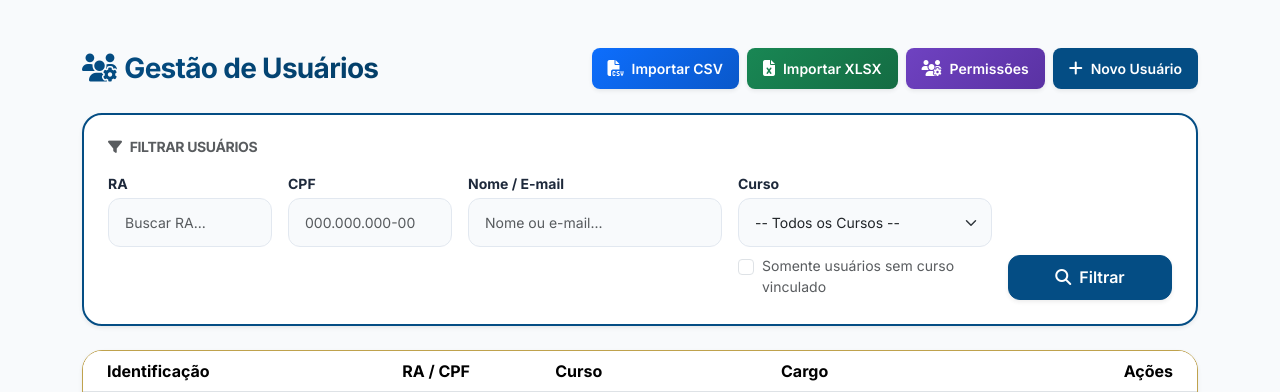
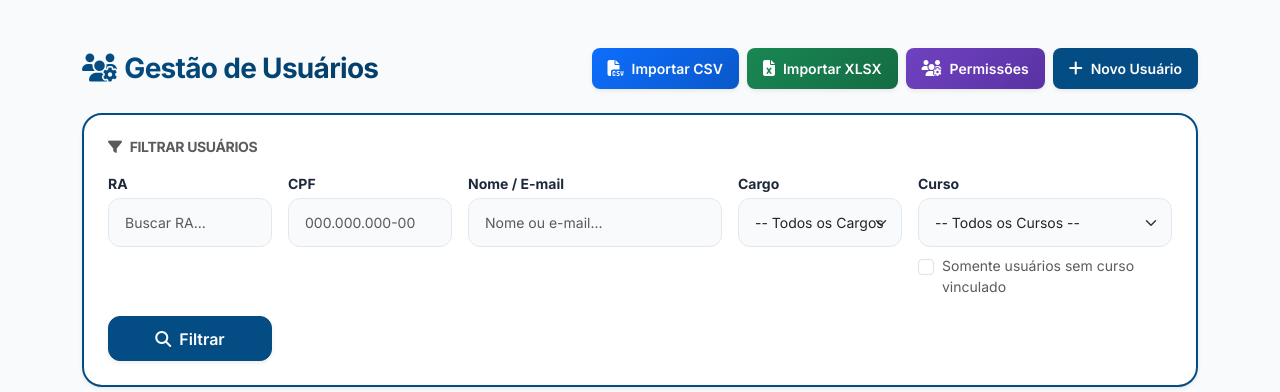
Before and after one commit to oliverhenrique04/UniEventos, a Flask app: page /usuarios in a window 1280 px wide. Shown: the part 126-518 px from the top of the page. Run offline with Flask 3, Linux system fonts and the light colour scheme; the visitor is signed in with stand-in values (Sample User, id 1); data comes from the database, SQL or seed files in the repository; data that the repository does not hold is empty; some libraries are stand-ins or nearby versions.

Commit message:
fix: add filtering option by role in user listing and update related UI components

```diff
--- a/app/api/admin.py
+++ b/app/api/admin.py
@@ -279,6 +279,7 @@ def listar_usuarios():
     filters = {
         'ra': request.args.get('ra'),
         'curso': request.args.get('curso'),
+        'cargo': request.args.get('cargo'),
         'without_course': request.args.get('without_course'),
         'cpf': request.args.get('cpf'),
         'email': request.args.get('email'),
--- a/app/services/admin_service.py
+++ b/app/services/admin_service.py
@@ -68,13 +68,16 @@ class AdminService:
     def list_users_paginated(self, page=1, per_page=10, filters=None):
         """Retrieves a paginated list of users with optional filtering.
 
-        Filters can include: ra, curso, without_course, cpf, email, event_id, activity_id.
+        Filters can include: ra, curso, cargo, without_course, cpf, email, event_id, activity_id.
         """
         query = User.query
 
         if filters:
             if filters.get('ra'):
                 query = query.filter(User.ra.ilike(f"%{filters['ra']}%"))
+            if filters.get('cargo'):
+                normalized_role = self._normalize_import_role(filters['cargo'])
+                query = query.filter(func.lower(User.role) == normalized_role.lower())
             if self._coerce_bool(filters.get('without_course')):
                 query = query.filter(User.course_id.is_(None))
             elif filters.get('curso'):
--- a/app/templates/users_admin.html
+++ b/app/templates/users_admin.html
@@ -247,11 +247,23 @@
                 <label class="small fw-bold mb-1">CPF</label>
                 <input type="text" id="filtCpf" class="form-control form-control-sm" placeholder="000.000.000-00">
             </div>
-            <div class="col-12 col-md-3">
+            <div class="col-12 col-lg-3">
                 <label class="small fw-bold mb-1">Nome / E-mail</label>
                 <input type="text" id="filtBusca" class="form-control form-control-sm" placeholder="Nome ou e-mail...">
             </div>
-            <div class="col-12 col-md-3">
+            <div class="col-12 col-sm-6 col-lg-2">
+                <label class="small fw-bold mb-1">Cargo</label>
+                <select id="filtCargo" class="form-select form-select-sm">
+                    <option value="">-- Todos os Cargos --</option>
+                    <option value="admin">Admin</option>
+                    <option value="professor">Professor</option>
+                    <option value="coordenador">Coordenador</option>
+                    <option value="gestor">Gestor</option>
+                    <option value="extensao">Extensão</option>
+                    <option value="participante">Participante</option>
+                </select>
+            </div>
+            <div class="col-12 col-lg-3">
                 <label class="small fw-bold mb-1">Curso</label>
                 <select id="filtCurso" class="form-select form-select-sm">
                     <option value="">-- Todos os Cursos --</option>
@@ -776,6 +788,7 @@
             ra: document.getElementById('filtRa').value,
             cpf: document.getElementById('filtCpf').value,
             curso: document.getElementById('filtCurso').value,
+            cargo: document.getElementById('filtCargo').value,
             nome: document.getElementById('filtBusca').value,
             without_course: document.getElementById('filtSemCurso').checked ? '1' : '',
             page: page
```
Also changed, not shown: tests/test_api.py (+29 -0 lines), tests/test_services.py (+28 -0 lines).
